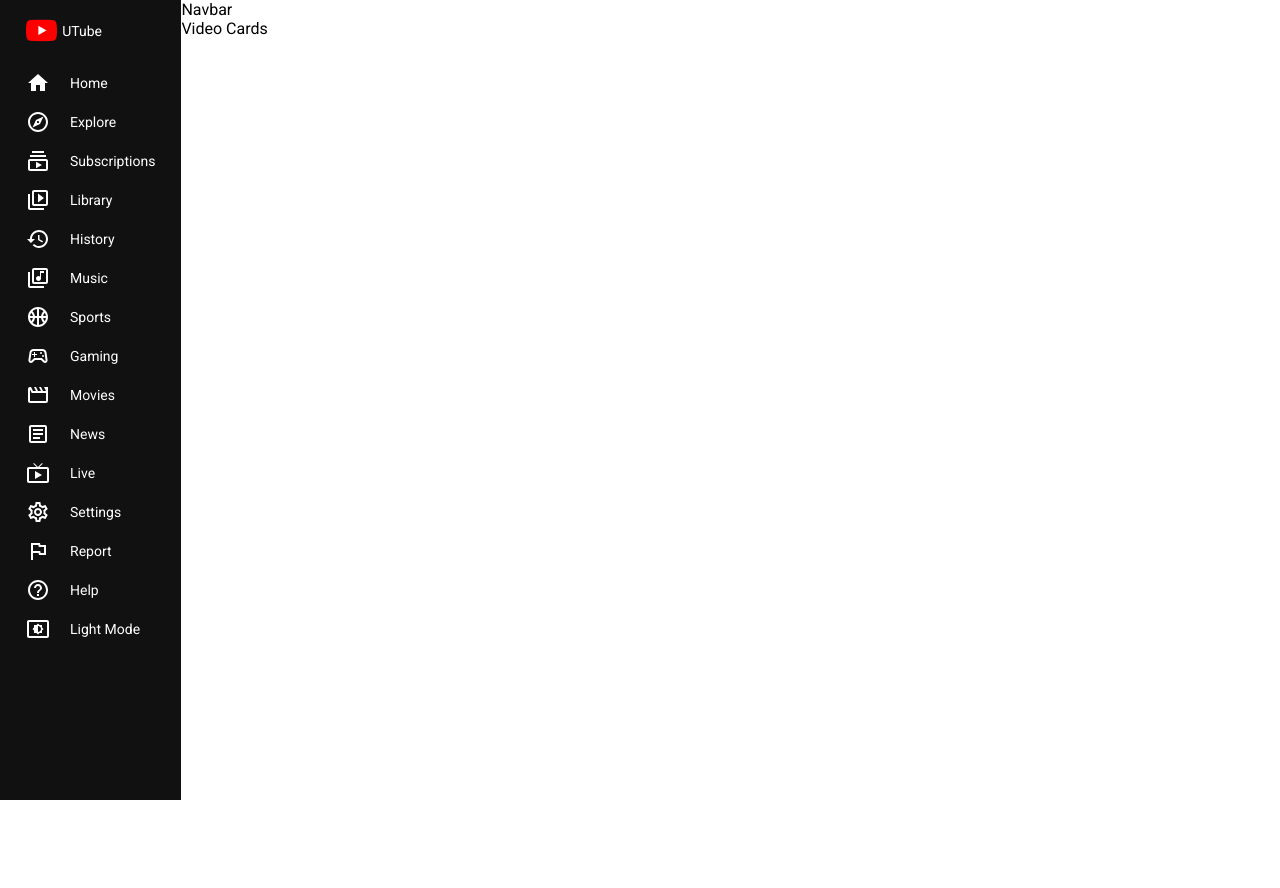
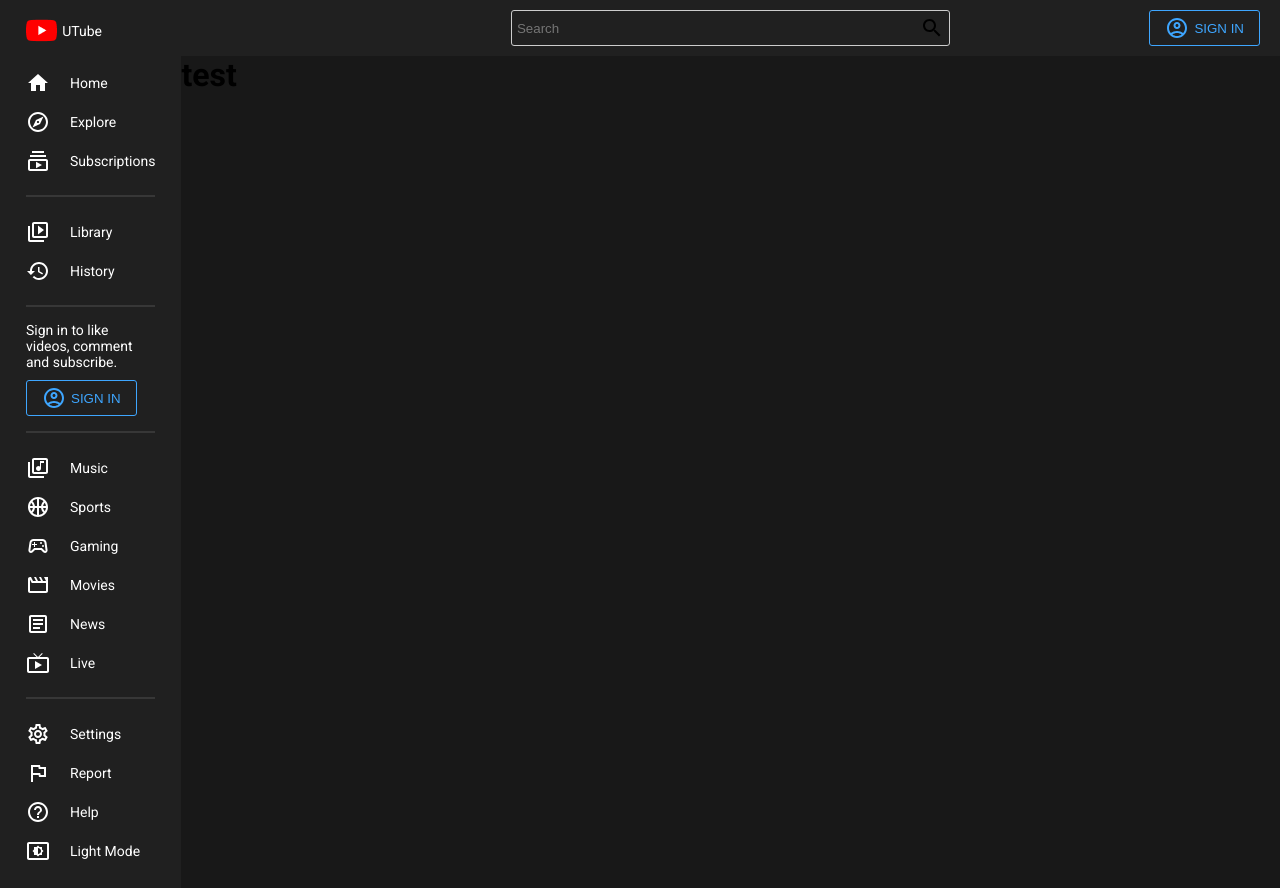
Before and after one commit to hamz-aa/full-stack-youtube-clone, a React (Vite) app: page / in a window 1280 px wide. Before the commit the page ends 800 px from the top, so only its background shows below. Built offline with nearby package versions, Linux system fonts and the light colour scheme.

Commit message:
added theme, navbar

```diff
--- a/src/App.jsx
+++ b/src/App.jsx
@@ -1,6 +1,8 @@
-import styled from "styled-components";
+import styled, { ThemeProvider } from "styled-components";
 import Menu from "./components/Menu";
 import Navbar from "./components/Navbar";
+import { darkTheme, lightTheme } from "./utils/Theme";
+import { useState } from "react";
 
 const Container = styled.div`
   display: flex;
@@ -8,18 +10,25 @@
 
 const Main = styled.div`
   flex: 7;
+  background-color: ${({ theme }) => theme.bg};
 `;
 const Wrapper = styled.div``;
 
 function App() {
+  const [darkMode, setDarkMode] = useState(true);
+
   return (
-    <Container>
-      <Menu />
-      <Main>
-        <Navbar />
-        <Wrapper>Video Cards</Wrapper>
-      </Main>
-    </Container>
+    <ThemeProvider theme={darkMode ? darkTheme : lightTheme}>
+      <Container>
+        <Menu darkMode={darkMode} setDarkMode={setDarkMode} />
+        <Main>
+          <Navbar />
+          <Wrapper>
+            <h1>test</h1>
+          </Wrapper>
+        </Main>
+      </Container>
+    </ThemeProvider>
   );
 }
 
--- a/src/components/Menu.jsx
+++ b/src/components/Menu.jsx
@@ -1,3 +1,4 @@
+/* eslint-disable react/prop-types */
 import styled from "styled-components";
 import logo from "../img/logo.png";
 import HomeIcon from "@mui/icons-material/Home";
@@ -15,13 +16,16 @@
 import FlagOutlinedIcon from "@mui/icons-material/FlagOutlined";
 import HelpOutlineOutlinedIcon from "@mui/icons-material/HelpOutlineOutlined";
 import SettingsBrightnessOutlinedIcon from "@mui/icons-material/SettingsBrightnessOutlined";
+import AccountCircleOutlinedIcon from "@mui/icons-material/AccountCircleOutlined";
 
 const Container = styled.div`
   flex: 1;
-  background-color: #121111;
-  height: 100vh;
-  color: white;
+  background-color: ${({ theme }) => theme.bgLighter};
+  /* height: 100vh; */
+  color: ${({ theme }) => theme.text};
   font-size: 14px;
+  position: sticky;
+  top: 0;
 `;
 
 const Wrapper = styled.div`
@@ -47,7 +51,27 @@
   padding: 7.5px 0;
 `;
 
-const Menu = () => {
+const Hr = styled.hr`
+  margin: 15px 0;
+  border: 0.5px solid ${({ theme }) => theme.soft};
+`;
+
+const Login = styled.div``;
+const Button = styled.button`
+  padding: 5px 15px;
+  background-color: transparent;
+  border: 1px solid #3ea6ff;
+  color: #3ea6ff;
+  border-radius: 3px;
+  font-weight: 500;
+  margin-top: 10px;
+  cursor: pointer;
+  display: flex;
+  align-items: center;
+  gap: 5px;
+`;
+
+const Menu = ({ darkMode, setDarkMode }) => {
   return (
     <Container>
       <Wrapper>
@@ -67,6 +91,7 @@
           <SubscriptionsOutlinedIcon />
           Subscriptions
         </Item>
+        <Hr />
         <Item>
           <VideoLibraryOutlinedIcon />
           Library
@@ -75,6 +100,15 @@
           <HistoryOutlinedIcon />
           History
         </Item>
+        <Hr />
+        <Login>
+          Sign in to like videos, comment and subscribe.
+          <Button>
+            {" "}
+            <AccountCircleOutlinedIcon /> SIGN IN
+          </Button>
+        </Login>
+        <Hr />
         <Item>
           <LibraryMusicOutlinedIcon />
           Music
@@ -99,6 +133,7 @@
           <LiveTvOutlinedIcon />
           Live
         </Item>
+        <Hr />
         <Item>
           <SettingsOutlinedIcon />
           Settings
@@ -111,7 +146,7 @@
           <HelpOutlineOutlinedIcon />
           Help
         </Item>
-        <Item>
+        <Item onClick={() => setDarkMode(!darkMode)}>
           <SettingsBrightnessOutlinedIcon />
           Light Mode
         </Item>
--- a/src/components/Navbar.jsx
+++ b/src/components/Navbar.jsx
@@ -1,5 +1,69 @@
+import { SearchOutlined } from "@mui/icons-material";
+import AccountCircleOutlined from "@mui/icons-material/AccountCircleOutlined";
+import styled from "styled-components";
+
+const Container = styled.div`
+  position: sticky;
+  top: 0;
+  background-color: ${({ theme }) => theme.bgLighter};
+  height: 56px;
+`;
+
+const Wrapper = styled.div`
+  display: flex;
+  align-items: center;
+  justify-content: flex-end;
+  height: 100%;
+  padding: 0 20px;
+`;
+
+const Search = styled.div`
+  position: absolute;
+  width: 40%;
+  left: 0px;
+  right: 0px;
+  margin: auto;
+  display: flex;
+  align-items: center;
+  justify-content: space-between;
+  padding: 5px;
+  border: 1px solid #ccc;
+  border-radius: 3px;
+`;
+
+const Input = styled.input`
+  border: none;
+  background-color: transparent;
+`;
+
+const Button = styled.button`
+  padding: 5px 15px;
+  background-color: transparent;
+  border: 1px solid #3ea6ff;
+  color: #3ea6ff;
+  border-radius: 3px;
+  font-weight: 500;
+  cursor: pointer;
+  display: flex;
+  align-items: center;
+  gap: 5px;
+`;
+
 const Navbar = () => {
-  return <div>Navbar</div>;
+  return (
+    <Container>
+      <Wrapper>
+        <Search>
+          <Input placeholder="Search" />
+          <SearchOutlined />
+        </Search>
+        <Button>
+          <AccountCircleOutlined />
+          SIGN IN
+        </Button>
+      </Wrapper>
+    </Container>
+  );
 };
 
 export default Navbar;
--- /dev/null
+++ b/src/utils/Theme.js
@@ -0,0 +1,15 @@
+export const darkTheme = {
+  bg: "#181818",
+  bgLighter: "#202020",
+  text: "white",
+  textSoft: "#aaaaaa",
+  soft: "#373737",
+};
+
+export const lightTheme = {
+  bg: "#f9f9f9",
+  bgLighter: "white",
+  text: "black",
+  textSoft: "#606060",
+  soft: "#f5f5f5",
+};
```
